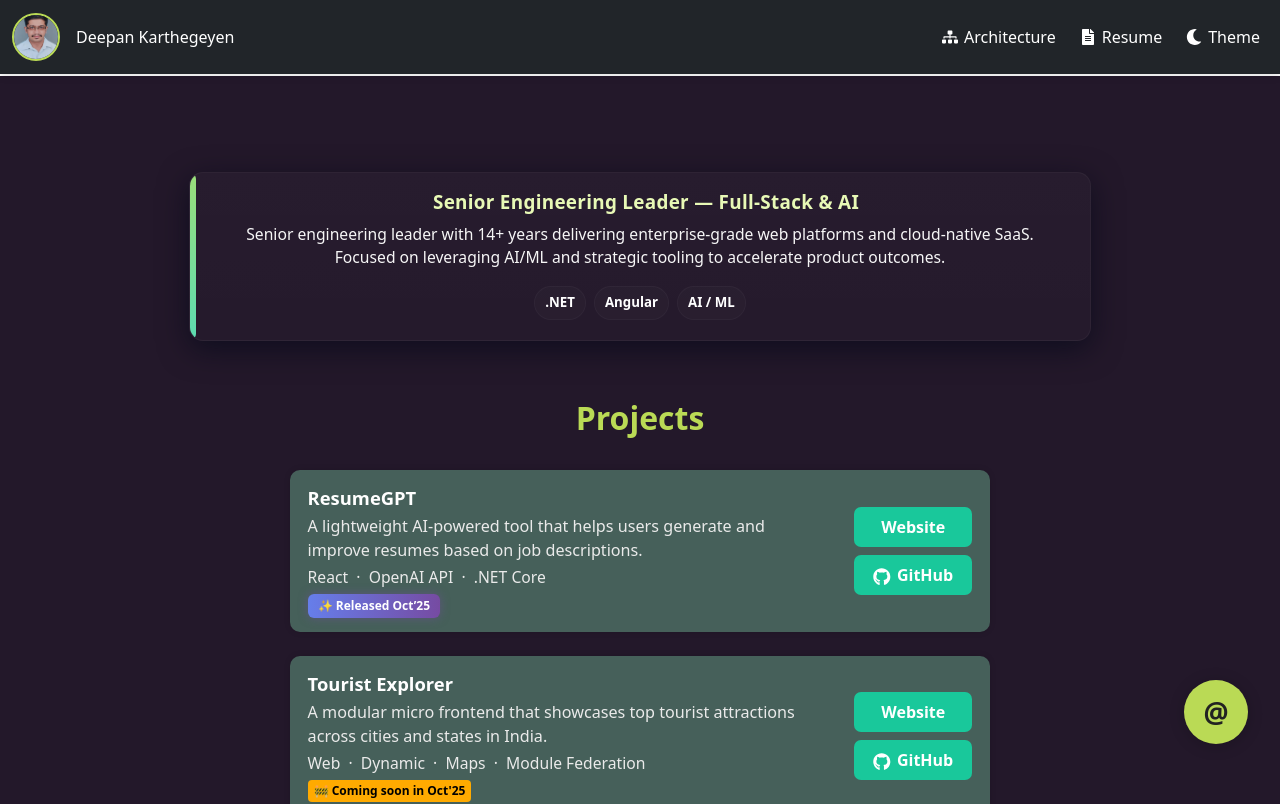
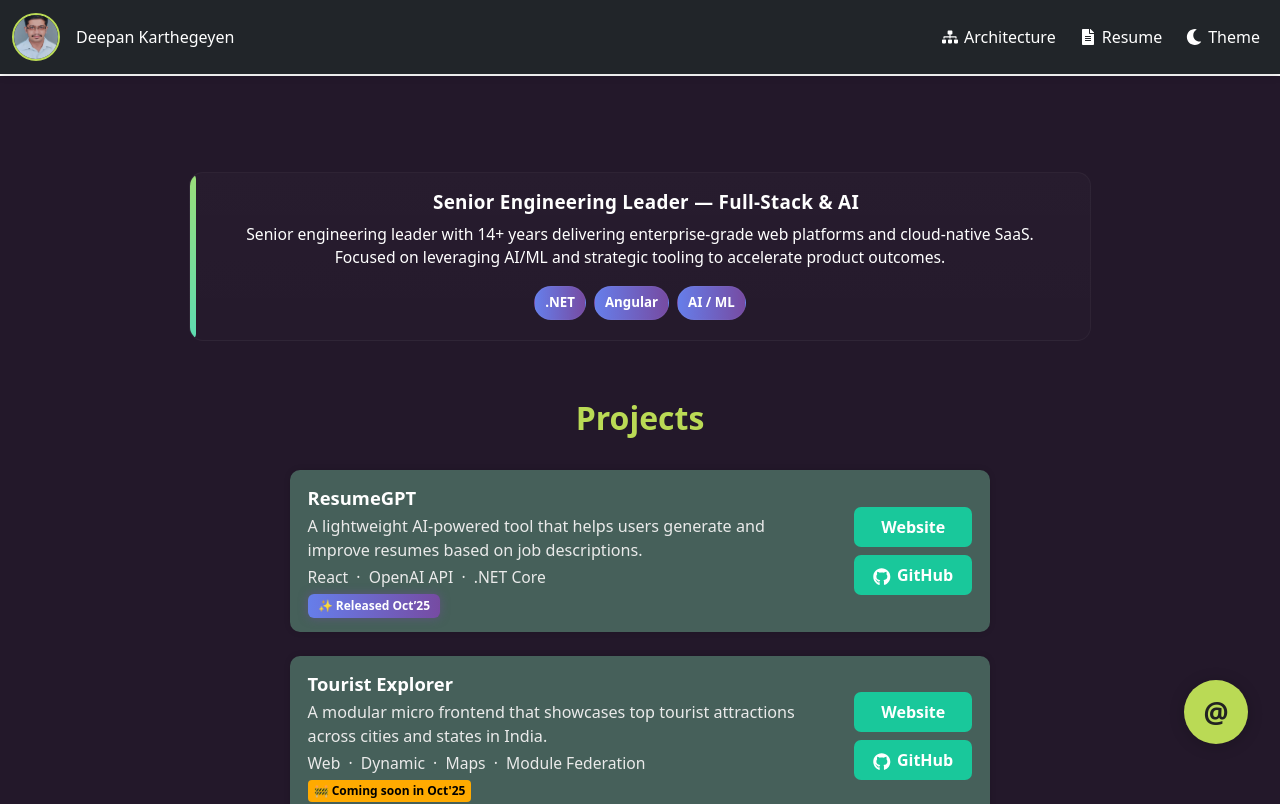
Before and after one commit to deepankarthegeyendev/mfe-portfolio-starter, a React (Vite) app in the folder host-app/: page / in a window 1280 px wide. Shown: the top 804 px of the page. Built offline with nearby package versions, Linux system fonts and the light colour scheme.

Commit message:
Commit white theme color changes

```diff
--- a/host-app/src/App.jsx
+++ b/host-app/src/App.jsx
@@ -225,10 +225,6 @@ function ResumePage({ theme }) {
 
 function LandingPage({ theme, onOpenContact, fabPos, onFabMove }) {
   const isDark = theme === "dark";
-  const panel1Bg = isDark ? "#46605a" : "#e6f0fa";
-  const panel2Bg = isDark ? "#7a5fa0" : "#f5e6fa";
-  const panelText = isDark ? "white" : "#222";
-  const tagColor = isDark ? "#eaeaea" : "#444";
 
   return (
     <div
@@ -242,7 +238,7 @@ function LandingPage({ theme, onOpenContact, fabPos, onFabMove }) {
       <Container style={{ paddingTop: 0 }}>
         <Row className="justify-content-center mb-3">
           <Col md={10} className="text-center">
-            <LeadIntro />
+            <LeadIntro theme={theme} />
           </Col>
         </Row>
         <Row className="justify-content-center mb-3">
--- a/host-app/src/components/LeadIntro.jsx
+++ b/host-app/src/components/LeadIntro.jsx
@@ -1,6 +1,5 @@
 // LeadIntroTrend.jsx
-import React from "react";
-import PropTypes from "prop-types";
+import { motion } from "framer-motion";
 
 /**
  * Trendy, centered intro banner for personal portfolio pages.
@@ -10,11 +9,22 @@ import PropTypes from "prop-types";
  *
  * Usage: place above Projects (Col md={10})
  */
-export default function LeadIntroTrend({
-  title = "Senior Engineering Leader — Full-Stack & AI",
-  subtitle = "Senior engineering leader with 14+ years delivering enterprise-grade web platforms and cloud-native SaaS. Focused on leveraging AI/ML and strategic tooling to accelerate product outcomes.",
-  chips = [" .NET ", " Angular ", " AI / ML "]
-}) {
+export default function LeadIntroTrend({ theme }) {
+  const title = "Senior Engineering Leader — Full-Stack & AI";
+  const subtitle =
+    "Senior engineering leader with 14+ years delivering enterprise-grade web platforms and cloud-native SaaS. Focused on leveraging AI/ML and strategic tooling to accelerate product outcomes.";
+  const chips = [" .NET ", " Angular ", " AI / ML "];
+  const isDark = theme === "dark";
+  const panelBg = isDark ? "#46605a" : "#e6f0fa";
+  const panelText = isDark ? "white" : "#222";
+  const tagColor = isDark ? "#eaeaea" : "#444";
+  const badgeBg = isDark ? "#ffaa00" : "#ffcc00";
+  const badgeColor = "#000";
+  const chipBg = isDark ? 'rgba(255,255,255,0.04)' : 'rgba(0,0,0,0.04)';
+  const chipBorder = isDark ? '1px solid rgba(255,255,255,0.03)' : '1px solid rgba(0,0,0,0.06)';
+
+  const MotionDiv = motion.div;
+
   return (
     <section
       aria-label="Lead intro"
@@ -23,7 +33,7 @@ export default function LeadIntroTrend({
         display: "flex",
         justifyContent: "center",
         padding: "20px 12px",
-        marginBottom: 22
+        marginBottom: 22,
       }}
     >
       {/* Inline styles + small local CSS for animation */}
@@ -50,9 +60,10 @@ export default function LeadIntroTrend({
           position: "relative",
           overflow: "hidden",
           // glass / subtle gradient
-          background: "linear-gradient(180deg, rgba(255,255,255,0.02), rgba(255,255,255,0.01))",
+          background:
+            "linear-gradient(180deg, rgba(255,255,255,0.02), rgba(255,255,255,0.01))",
           border: "1px solid rgba(255,255,255,0.04)",
-          boxShadow: "0 8px 30px rgba(2,6,23,0.6)"
+          //boxShadow: "0 8px 30px rgba(2,6,23,0.6)"
         }}
       >
         {/* left accent bar */}
@@ -67,7 +78,7 @@ export default function LeadIntroTrend({
             borderTopRightRadius: 6,
             borderBottomRightRadius: 6,
             background: "linear-gradient(180deg,#9EE37C,#5EE0B5)",
-            opacity: 0.98
+            opacity: 0.98,
           }}
         />
 
@@ -76,11 +87,11 @@ export default function LeadIntroTrend({
             style={{
               margin: 0,
               fontSize: "1.18rem",
-              color: "#E8F9B6", // soft lime for headline
+              color: panelText, //"#E8F9B6", // soft lime for headline
               lineHeight: 1.05,
               fontWeight: 800,
               letterSpacing: "0.3px",
-              paddingLeft: 12 // create breathing from accent
+              paddingLeft: 12, // create breathing from accent
             }}
           >
             {title}
@@ -91,7 +102,7 @@ export default function LeadIntroTrend({
               marginTop: 10,
               marginBottom: 12,
               // subtitle darker / more contrast (more visible than previous)
-              color: "rgba(255,255,255,0.96)",
+              color: panelText, //"rgba(255,255,255,0.96)",
               fontSize: "0.98rem",
               fontWeight: 500,
               lineHeight: 1.45,
@@ -99,28 +110,33 @@ export default function LeadIntroTrend({
               marginLeft: "auto",
               marginRight: "auto",
               paddingLeft: 6,
-              paddingRight: 6
+              paddingRight: 6,
             }}
           >
             {subtitle}
           </p>
 
-          {/* chips row */}
+          {/* chips row - animate each chip individually with a small stagger */}
           <div style={{ display: "flex", gap: 8, justifyContent: "center", flexWrap: "wrap", paddingTop: 6 }}>
             {chips.map((c, i) => (
-              <div
+              <MotionDiv
                 key={i}
+                initial={{ opacity: 0, y: 8 }}
+                animate={{ opacity: 1, y: 0 }}
+                transition={{ duration: 0.45, ease: "easeOut", delay: i * 0.08 }}
                 style={{
                   padding: "6px 10px",
                   borderRadius: 999,
                   fontSize: "0.83rem",
                   fontWeight: 700,
-                  background: "rgba(255,255,255,0.02)",
-                  border: "1px solid rgba(255,255,255,0.03)"
+                  background: "linear-gradient(90deg, #667EEA, #764BA2)",
+                  border: chipBorder,
+                  color: panelText,
+                  display: "inline-block"
                 }}
               >
                 {c}
-              </div>
+              </MotionDiv>
             ))}
           </div>
         </div>
@@ -129,8 +145,8 @@ export default function LeadIntroTrend({
   );
 }
 
-LeadIntroTrend.propTypes = {
-  title: PropTypes.string,
-  subtitle: PropTypes.string,
-  chips: PropTypes.arrayOf(PropTypes.string)
-};
+// LeadIntroTrend.propTypes = {
+//   title: PropTypes.string,
+//   subtitle: PropTypes.string,
+//   chips: PropTypes.arrayOf(PropTypes.string)
+// };
```
